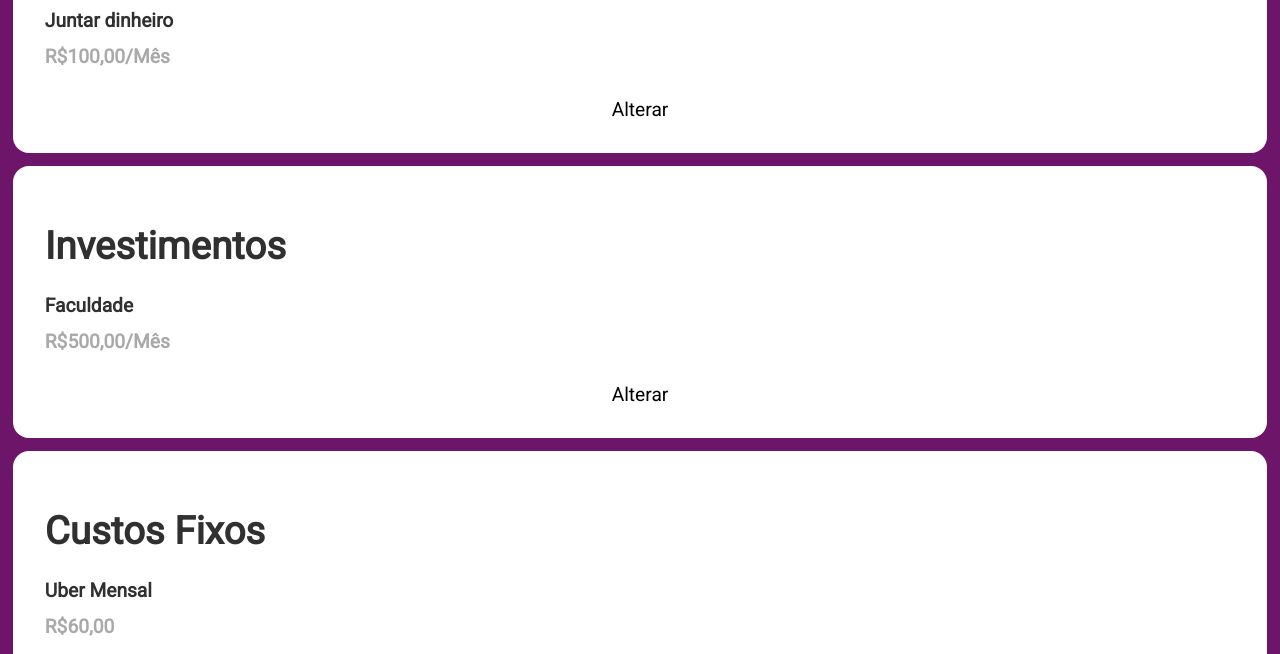
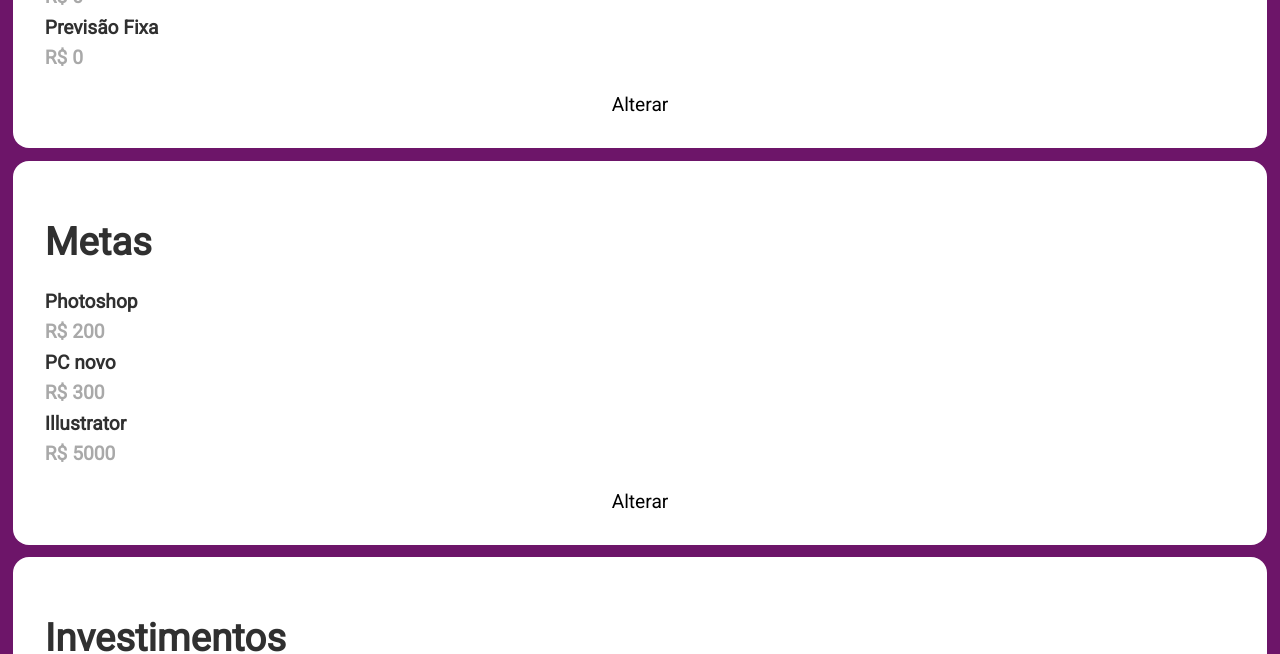
Before and after one commit to andrelara2002/CalculodeOrcamento, a plain HTML site: page index.html in a window 1280 px wide. Shown: the part 682-1336 px from the top of the page. Drawn offline with Linux system fonts and the light colour scheme.

Commit message:
Formando render de metas e resumo

```diff
--- a/index.html
+++ b/index.html
@@ -17,8 +17,8 @@
         <p>Valor por hora</p>
     </div>
     <div class="card">
+        <h1>Resumo</h1>
         <ul id="resumo-list">
-            <h1>Resumo</h1>
             <li>
                 <Strong id="ganhos">Ganhos mensais <p>R$2000,00</p></Strong>
             </li>
@@ -44,9 +44,9 @@
         <a href="#">Alterar</a>
     </div>
     <div class="card">
+        <h1>Metas</h1>
         <ul id="metas-list">
             <li>
-                <h1>Metas</h1>
                 <Strong>Juntar dinheiro <p>R$100,00/Mês</p></Strong>
             </li>
         </ul>
--- a/src/resumo.js
+++ b/src/resumo.js
@@ -5,16 +5,16 @@ const listCustosF = document.getElementById('custosf-list')
 const listCustosV = document.getElementById('custosv-list')
 
 const state = {
-    ganhos: 1000,
-    perdas: 900,
+    ganhos: 1000.00,
+    perdas: 900.00,
     expectativa: "--",
     lucroAtual: 0,
     previsaoFixa: 0,
     previsaoVariavel: 0,
     metas: {
-        nome: [],
+        nome: ["Photoshop", "PC novo", "Illustrator"],
         valorTotal: [],
-        valorMensal: [],
+        valorMensal: [200, 300, 5000],
         ValorDario: [],
         tempoemMeses: []
     },
@@ -38,12 +38,21 @@ const state = {
 
 render = function () {
     listResumo.innerHTML = ""
-    renderResumo("Meus ganhos", state.ganhos, "ganhos")
-    renderResumo("Meus gastos", state.perdas, "gastos")
+    listMetas.innerHTML = ""
+    renderResumo("Meus ganhos",`R$ ${state.ganhos}`, "ganhos")
+    renderResumo("Meus gastos",`R$ ${state.perdas}`, "gastos")
     calcExpectativa()
     renderResumo("Expectativa", state.expectativa, "none")
+    renderResumo("Lucro Atual", `%${state.lucroAtual}`, "none")
+    renderResumo("Previsão Fixa",`R$ ${state.previsaoFixa}`, "none")
+    renderResumo("Previsão Fixa",`R$ ${state.previsaoVariavel}`, "none")
     getIdColor("ganhos")
     getIdColor("gastos")
+
+    for (let states of state.metas.nome){
+        const num = state.metas.nome.indexOf(states)
+        renderMetas(states, `R$ ${state.metas.valorMensal[num]}`)
+    }
 }
 
 renderResumo = (label, valor, id) => {
@@ -63,6 +72,25 @@ renderResumo = (label, valor, id) => {
 
     listResumo.appendChild(listElement)
 }
+
+renderMetas = (label, valor, id) =>{
+    const listElement = document.createElement('li')
+    const labelElement = document.createElement('strong')
+    const labelText = document.createTextNode(label)
+    const valorElement = document.createElement('p')
+    const valorText = document.createTextNode(valor)
+    labelElement.setAttribute("id", id)
+    labelElement.style.lineHeight = "0"
+
+    labelElement.appendChild(labelText)
+    valorElement.appendChild(valorText)
+
+    labelElement.appendChild(valorElement)
+    listElement.appendChild(labelElement)
+
+    listMetas.appendChild(listElement)
+}
+
 getIdColor = (id) => {
     const strongElement = document.getElementById(id)
 
```
